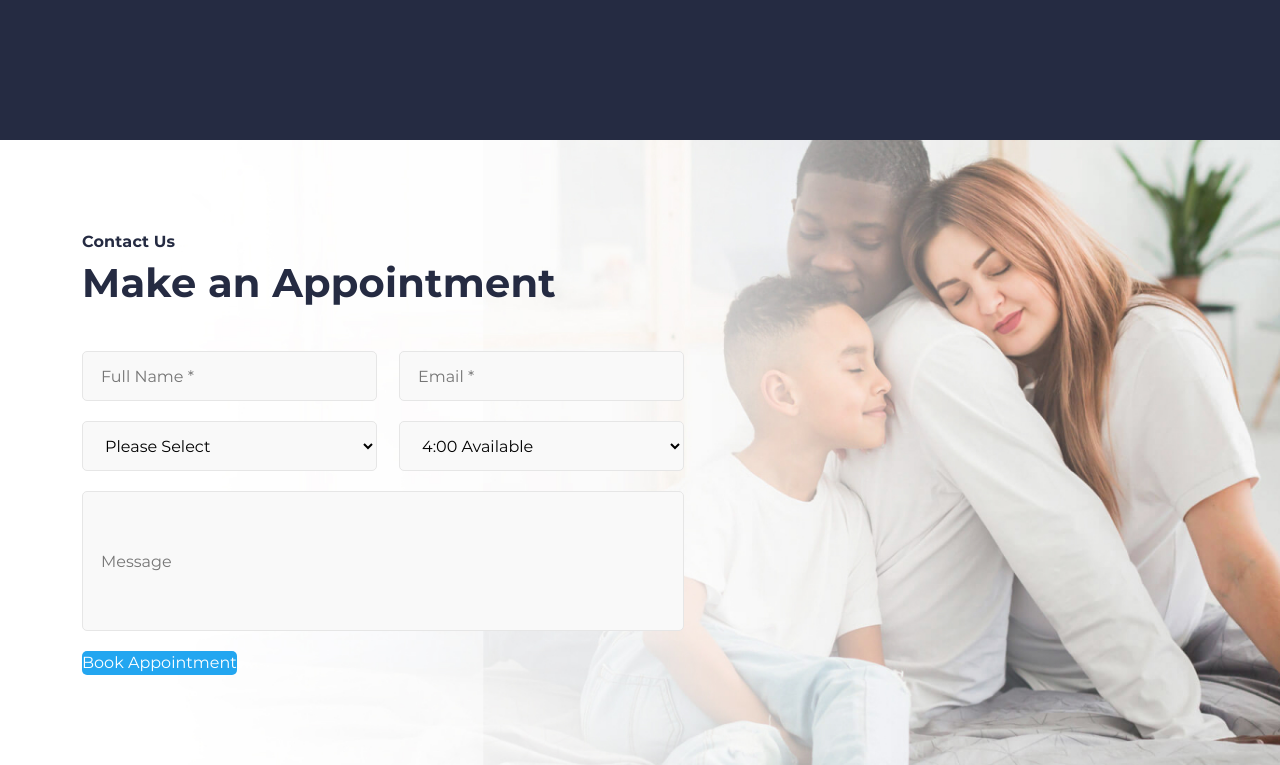
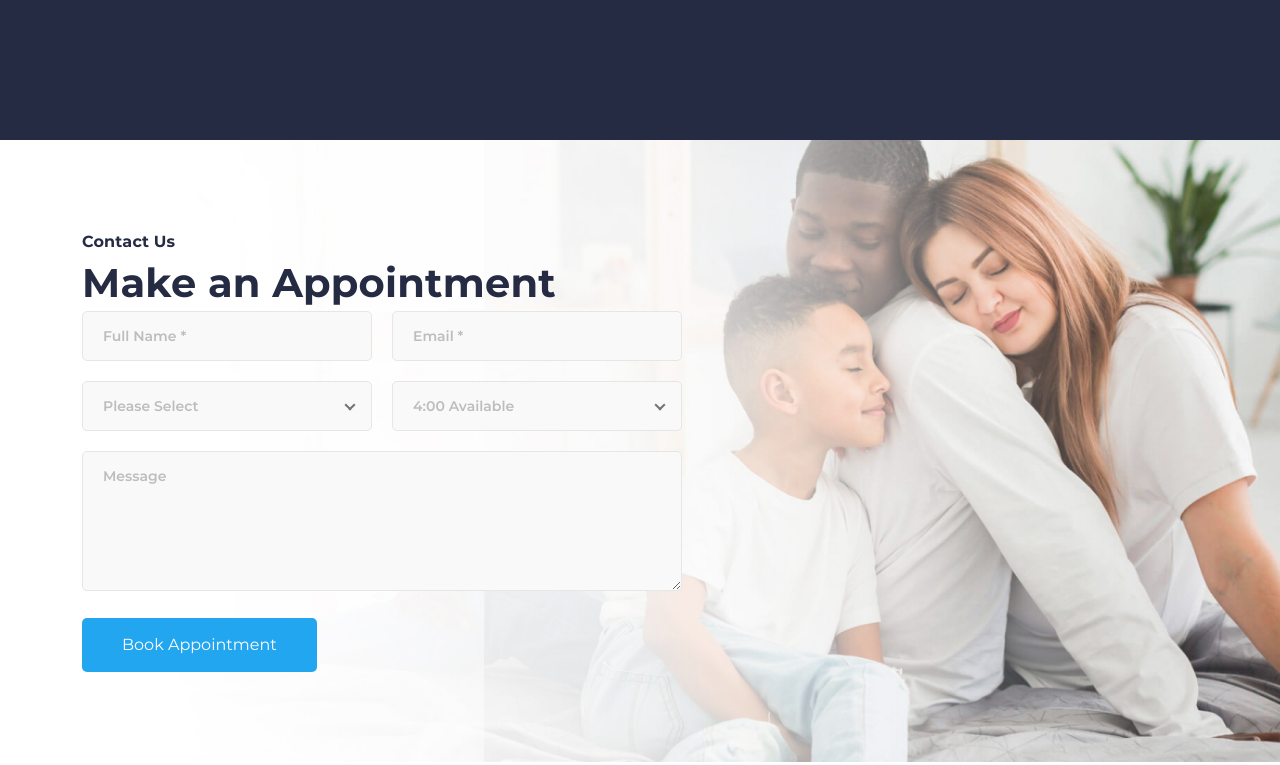
Before and after one commit to stolbovvv/practice_insurance-agency, a website: page src/index.html in a window 1280 px wide. Shown: the part 3826-4591 px from the top of the page. Drawn offline with nearby package versions, Linux system fonts and the light colour scheme; files that its build step writes are made by us from their sources; files whose address does not match are found by name.

Commit message:
work on script for form 2021-03-01

```diff
--- a/src/index.html
+++ b/src/index.html
@@ -174,7 +174,7 @@
     </section>
     <!-- / Section Content -->
 
-    <!-- Section pricing -->
+    <!-- Section Pricing -->
     <section class="pricing">
         <div class="container">
             <h2 class="pricing__title section-title">Industry</h2>
@@ -259,38 +259,62 @@
             </div>
         </div>
     </section>
-    <!-- / Section pricing -->
+    <!-- / Section Pricing -->
 
-    <!-- Contact pricing -->
+    <!-- Section Contact -->
     <section class="contact">
         <div class="container">
             <h5 class="contact__label">Contact Us</h5>
             <h2 class="contact__title">Make an Appointment</h2>
-            <form class="contact__form" action="#" method="post">
-                <input class="contact__input-name" type="text" name="input-name" id="name" placeholder="Full Name *">
-                <input class="contact__input-email" type="email" name="input-email" id="email" placeholder="Email *">
-                <select style="color:black" class="contact__price-plan" name="select-price-plan" id="price-plan">
-                    <option value="" disabled selected hidden>Please Select</option>
-                    <option value="FREE">FREE</option>
-                    <option value="Silver">Silver</option>
-                    <option value="GOLD">GOLD</option>
-                </select>
-                <select style="color:black" class="contact__contact-time" name="select-contact-time" id="contact-time">
-                    <option value="" disabled selected hidden>4:00 Available</option>
-                    <option>2:00 Not available</option>
-                    <option>4:00 Available</option>
-                    <option>6:00 Not available</option>
-                    <option>8:00 Not available</option>
-                    <option>10:00 Available</option>
-                    <option>12:00 Available</option>
-                </select>
-                <input class="contact__input-message" type="text" name="input-message" id="message"
-                    placeholder="Message">
-                <div class="contact__btn button button_square">Book Appointment</div>
+
+            <form action="#" class="contact__form form">
+                <div class="input">
+                    <input type="text" name="contact-name" id="contact-name" placeholder="Full Name *">
+                </div>
+                <div class="input">
+                    <input type="email" name="contact-email" id="contact-email" placeholder="Email *">
+                </div>
+                <div class="select">
+                    <div class="select__wrapper">
+                        <input type="text" name="contact-price-plan" id="contact-price-plan"
+                            placeholder="Please Select">
+                        <ul class="select__list">
+                            <li class="select__list-item">Free</li>
+                            <li class="select__list-item">Silver</li>
+                            <li class="select__list-item">Gold</li>
+                        </ul>
+                    </div>
+                </div>
+                <div class="select">
+                    <div class="select__wrapper">
+                        <input type="text" name="contact-time" id="contact-time" placeholder="4:00 Available" value="">
+                        <ul class="select__list">
+                            <li class="select__list-item select__list-item_muted">0:00 Not available</li>
+                            <li class="select__list-item select__list-item_muted">2:00 Not available</li>
+                            <li class="select__list-item">4:00 Available</li>
+                            <li class="select__list-item select__list-item_muted">6:00 Not available</li>
+                            <li class="select__list-item">8:00 Availableer</li>
+                            <li class="select__list-item">10:00 Available</li>
+                        </ul>
+                    </div>
+                </div>
+                <div class="textarea">
+                    <textarea name="contact-message" id="contact-message" cols="30" rows="10"
+                        placeholder="Message"></textarea>
+                </div>
+                <div class="form__btn button button_square">Book Appointment</div>
             </form>
+
         </div>
     </section>
-    <!-- / Contact pricing -->
+
+    <!-- <li class="form__select-list-item form__select-list-item_muted">0:00 Not available</li>
+                            <li class="form__select-list-item form__select-list-item_muted">2:00 Not available</li>
+                            <li class="form__select-list-item">4:00 Available</li>
+                            <li class="form__select-list-item form__select-list-item_muted">6:00 Not available</li>
+                            <li class="form__select-list-item">8:00 Available</li>
+                            <li class="form__select-list-item">10:00 Available</li> -->
+    <!-- / Section Contact -->
 
 
     <!-- SCRIPTS -->
--- a/src/js/script.js
+++ b/src/js/script.js
@@ -0,0 +1,42 @@
+window.addEventListener('DOMContentLoaded', () => {
+
+    // const menu = document.querySelector('.menu'),
+    //     menuItem = document.querySelectorAll('.menu_item'),
+    //     burger = document.querySelector('.burger');
+
+    // burger.addEventListener('click', () => {
+    //     burger.classList.toggle('burger_active');
+    //     menu.classList.toggle('menu_active');
+    // });
+
+    // menuItem.forEach(item => {
+    //     item.addEventListener('click', () => {
+    //         burger.classList.toggle('burger_active');
+    //         menu.classList.toggle('menu_active');
+    //     })
+    // })
+
+    const selects = document.querySelectorAll('.select');
+    const contactTime = document.getElementById('contact-time');
+    const contactPricePlan = document.getElementById('contact-price-plan');
+    const secletLists = document.querySelectorAll('.select__list-item');
+
+
+
+    selects.forEach(item => {
+        item.addEventListener('click', () => {
+            item.classList.toggle('select_active');
+        })
+    })
+
+    secletLists.forEach(item => {
+        item.addEventListener('click', () => {
+            contactTime.value = item.innerHTML;
+        })
+    })
+    secletLists.forEach(item => {
+        item.addEventListener('click', () => {
+            contactPricePlan.value = item.innerHTML;
+        })
+    })
+})
--- a/src/scss/base/general.scss
+++ b/src/scss/base/general.scss
@@ -1,4 +1,5 @@
 * {
+    box-sizing: border-box;
     font-family: "Montserrat", sans-serif;
     color: $white;
 }
--- a/src/scss/blocks/contact.scss
+++ b/src/scss/blocks/contact.scss
@@ -22,47 +22,10 @@
     }
 
     &__form {
-        margin-top: 40px;
-        display: flex;
-        flex-wrap: wrap;
-        justify-content: space-between;
-        max-width: 602px;
-        color: $text-dark;
+        max-width: 600px;
 
-        input,
-        select {
-            padding: 0 29px 0 18px;
-            margin-bottom: 20px;
-            height: 50px;
-            background: #f9f9f9;
-            border: 1px solid #e6e6e6;
-            box-sizing: border-box;
-            border-radius: 5px;
-            color: $text-dark;
+        .form__btn {
+            padding: 15px 40px;
         }
     }
-
-    &__input-name {
-        width: 295px;
-    }
-
-    &__input-email {
-        width: 285px;
-    }
-
-    &__price-plan {
-        width: 295px;
-    }
-
-    &__contact-time {
-        width: 285px;
-    }
-
-    &__input-message {
-        width: 100%;
-        min-height: 140px;
-    }
-
-    // &__btn {
-    // }
 }
--- /dev/null
+++ b/src/scss/components/form.scss
@@ -0,0 +1,129 @@
+.form {
+    display: flex;
+    flex-wrap: wrap;
+    justify-content: space-between;
+}
+
+.input,
+.select,
+.textarea {
+    width: 290px;
+    margin-bottom: 20px;
+
+    input,
+    textarea {
+        width: 100%;
+        background: #f9f9f9;
+        border: 1px solid #e6e6e6;
+        border-radius: 5px;
+        padding: 10px 20px;
+        font-size: 14px;
+        line-height: 28px;
+        color: $text-medium;
+        outline: none;
+    }
+    input::placeholder,
+    textarea::placeholder {
+        font-weight: 600;
+        font-size: 14px;
+        line-height: 28px;
+        color: $state-muted;
+    }
+
+    &_active input {
+        box-shadow: $shadow-extra-low;
+    }
+}
+
+.select {
+    input {
+        padding-right: 40px;
+        appearance: none;
+        cursor: pointer;
+    }
+
+    &__wrapper {
+        position: relative;
+        &::after,
+        &::before {
+            content: "";
+            position: absolute;
+            display: block;
+            width: 8px;
+            height: 2px;
+            transform: translateY(-50%);
+            background-color: $text-medium;
+            transition: transform $transition-base;
+            pointer-events: none;
+        }
+
+        &::before {
+            top: 50%;
+            right: 20px;
+            transform: rotate(45deg);
+        }
+        &::after {
+            top: 50%;
+            right: 16px;
+            transform: rotate(-45deg);
+        }
+    }
+
+    &__list {
+        height: 0;
+        opacity: 0;
+        overflow: hidden;
+        position: absolute;
+        margin-top: 4px;
+        padding: 0;
+        width: 100%;
+        background: #f9f9f9;
+        border: 0px;
+        border-radius: 5px;
+        box-shadow: $shadow-extra-low;
+        transition: $transition-base;
+    }
+
+    &__list-item {
+        list-style-type: none;
+        padding: 10px 20px;
+        font-size: 14px;
+        line-height: 28px;
+        color: $text-medium;
+        cursor: pointer;
+
+        &:hover {
+            background-color: $gray-light-2;
+        }
+
+        &_muted {
+            color: $state-muted;
+        }
+    }
+}
+
+.select {
+    &_active input {
+        box-shadow: $shadow-extra-low;
+    }
+    &_active &__wrapper {
+        &::before {
+            transform: rotate(-45deg);
+        }
+        &::after {
+            transform: rotate(45deg);
+        }
+    }
+    &_active &__list {
+        height: initial;
+        opacity: 1;
+        border: 1px solid #e6e6e6;
+    }
+}
+
+.textarea {
+    width: 100%;
+    textarea {
+        height: 140px;
+    }
+}
--- a/src/scss/style.scss
+++ b/src/scss/style.scss
@@ -15,6 +15,7 @@
 @import "components/buttons.scss";
 @import "components/rating.scss";
 @import "components/card.scss";
+@import "components/form.scss";
 
 // BLOCKS:
 @import "blocks/header.scss";
```
Also changed, not shown: dist/css/style.css, dist/css/style.min.css, dist/img/icons/icon-select-arrow.svg (added), dist/index.html, dist/js/script.js, dist/js/script.min.js, src/img/icons/icon-select-arrow.svg (added).
